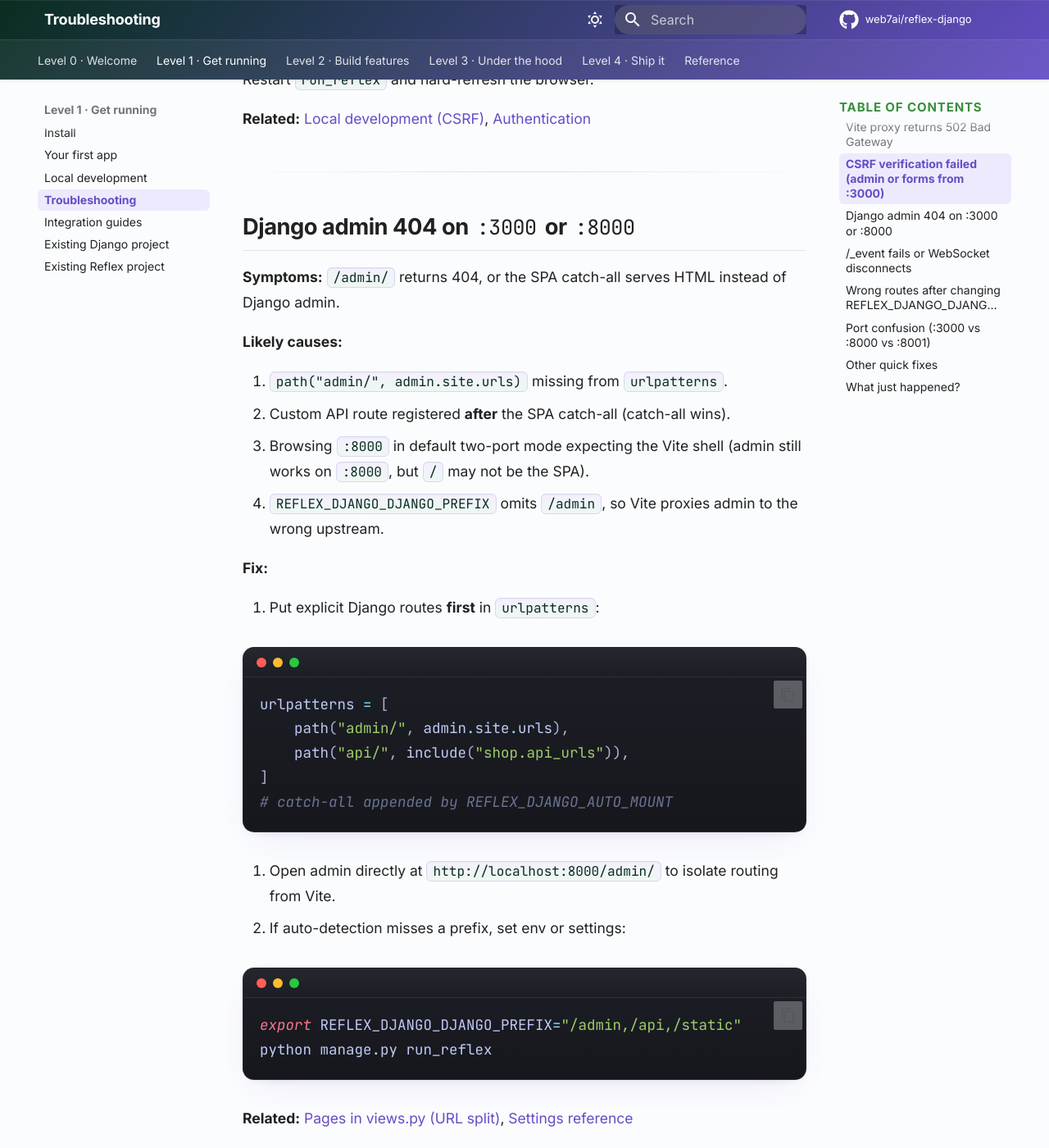
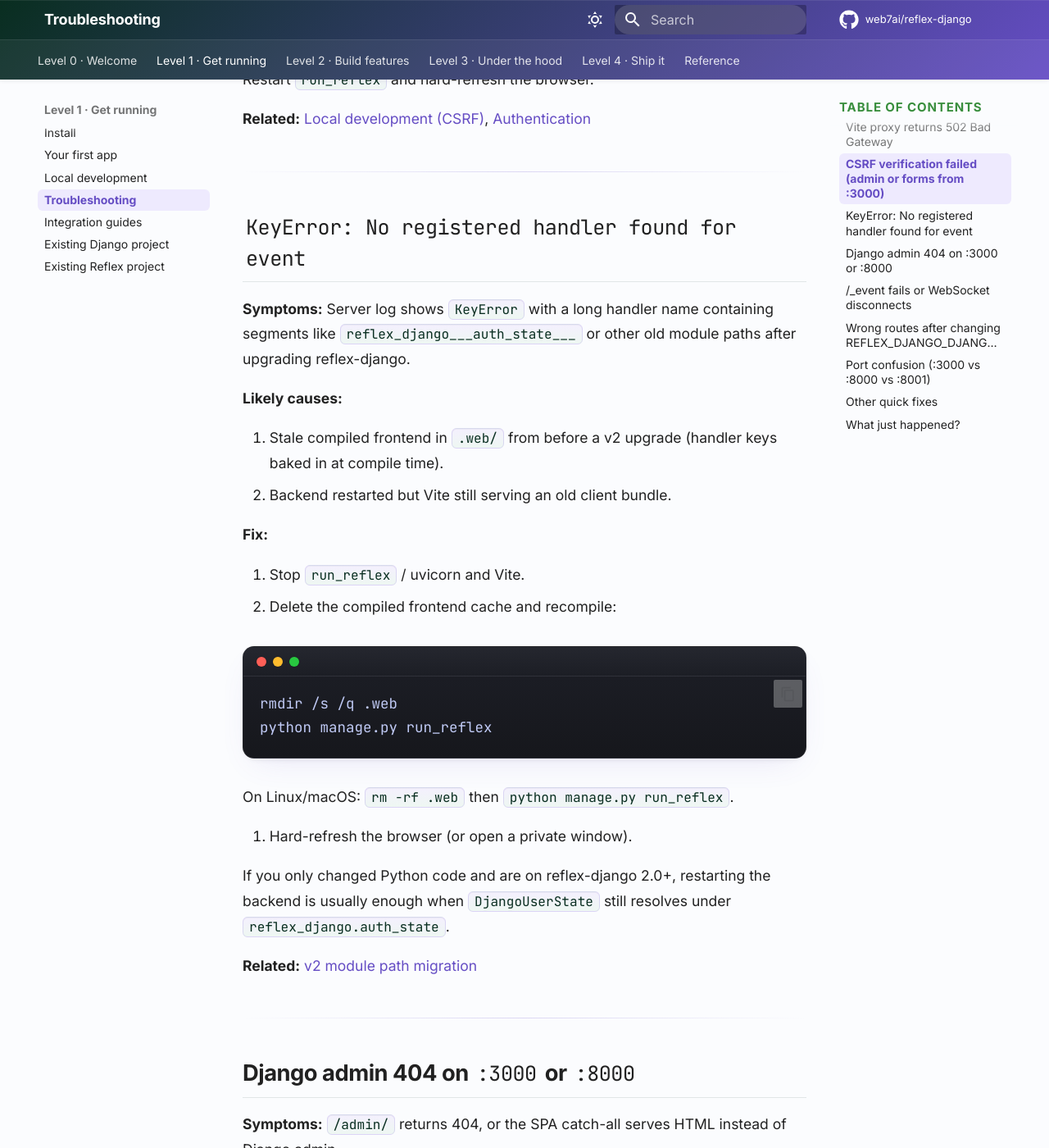
Before and after one commit to web7ai/reflex-django, an MkDocs documentation site: the page built from docs/troubleshooting.md, in a window 1280 px wide and 1400 px high, scrolled down 2437 px. Shown: the whole window at 82% size. Built offline with MkDocs 1.6.1 and Material for MkDocs 9.7.7, drawn with Linux system fonts in a browser that asks for light colours; comment, search, counter and statistics services are not loaded.

Commit message:
docs: update documentation to reflect package restructuring in v2.0, clarify module paths, and enhance troubleshooting guidance for event handler issues; remove references to legacy routing modes and update settings descriptions

````diff
--- a/docs/migration/v2_module_paths.md
+++ b/docs/migration/v2_module_paths.md
@@ -33,7 +33,7 @@
 ### Django URLs and app config
 
 ```python
-# settings.py — Before (v1)
+# settings.py (before v1)
 ROOT_URLCONF = "reflex_django.urls"
 INSTALLED_APPS = [..., "reflex_django.apps.ReflexDjangoConfig"]
 
@@ -65,8 +65,8 @@
 | `reflex_django.integration` | `reflex_django.runtime.integration` |
 | `reflex_django.app_factory` | `reflex_django.runtime.app_factory` |
 | `reflex_django.reflex_app` | `reflex_django.runtime.reflex_app` |
-| `reflex_django.django_led_app` | **removed** — use `reflex_django.runtime.reflex_app` |
-| `reflex_django.auth_state` | `reflex_django.auth_state` (unchanged — also available as `reflex_django.states.auth`) |
+| `reflex_django.django_led_app` | **removed**; use `reflex_django.runtime.reflex_app` |
+| `reflex_django.auth_state` | `reflex_django.auth_state` (unchanged; also available as `reflex_django.states.auth`) |
 | `reflex_django.i18n_state` | `reflex_django.states.i18n` |
 | `reflex_django.mount_config` | `reflex_django.mount.config` |
 | `reflex_django.auto_mount` | `reflex_django.mount.auto` |
@@ -107,6 +107,7 @@
   django/        # apps, urls, admin, model
   cli/           # console entry
   states/        # public State classes
+  auth_state.py  # DjangoUserState (canonical for event handler keys)
   serializers/   # model serializers
   state/         # internal model-state framework
   auth/          # auth pages and decorators
@@ -116,5 +117,5 @@
 
 ## Next up
 
-- [Configuration](../configuration.md) — settings keys unchanged
-- [Deployment](../deployment.md) — update `asgi.py` import
+- [Configuration](../configuration.md): settings keys unchanged
+- [Deployment](../deployment.md): update `asgi.py` import
--- a/docs/troubleshooting.md
+++ b/docs/troubleshooting.md
@@ -75,6 +75,35 @@
 Restart `run_reflex` and hard-refresh the browser.
 
 **Related:** [Local development (CSRF)](local_development.md#django-dev-middleware-and-csrf), [Authentication](authentication.md)
+
+---
+
+## `KeyError: No registered handler found for event`
+
+**Symptoms:** Server log shows `KeyError` with a long handler name containing segments like `reflex_django___auth_state___` or other old module paths after upgrading reflex-django.
+
+**Likely causes:**
+
+1. Stale compiled frontend in `.web/` from before a v2 upgrade (handler keys baked in at compile time).
+2. Backend restarted but Vite still serving an old client bundle.
+
+**Fix:**
+
+1. Stop `run_reflex` / uvicorn and Vite.
+2. Delete the compiled frontend cache and recompile:
+
+```bash
+rmdir /s /q .web
+python manage.py run_reflex
+```
+
+On Linux/macOS: `rm -rf .web` then `python manage.py run_reflex`.
+
+3. Hard-refresh the browser (or open a private window).
+
+If you only changed Python code and are on reflex-django 2.0+, restarting the backend is usually enough when `DjangoUserState` still resolves under `reflex_django.auth_state`.
+
+**Related:** [v2 module path migration](migration/v2_module_paths.md)
 
 ---
 
--- a/llm.txt
+++ b/llm.txt
@@ -259,7 +259,7 @@
 
 ## Reflex + Django ORM
 
-- Optional abstract base **`Model`** (`src/reflex_django/model.py`): subclass for tables; run migrations through the CLI below. Importing `reflex_django.django.model` calls `configure_django()`.
+- Optional abstract base **`Model`** (`src/reflex_django/django/model.py`): subclass for tables; run migrations through the CLI below. Importing `reflex_django.django.model` calls `configure_django()`.
 - Registered **serializer** turns Django `Model` instances into JSON-friendly dicts (includes PK) for Reflex wire format.
 
 ---
````
Also changed, not shown: other parts of llm.txt (+1 -1 lines), docs/architecture.md (+4 -0 lines), docs/configuration.md (+1 -1 lines), docs/database_integration.md (+1 -1 lines), 1 other file.
